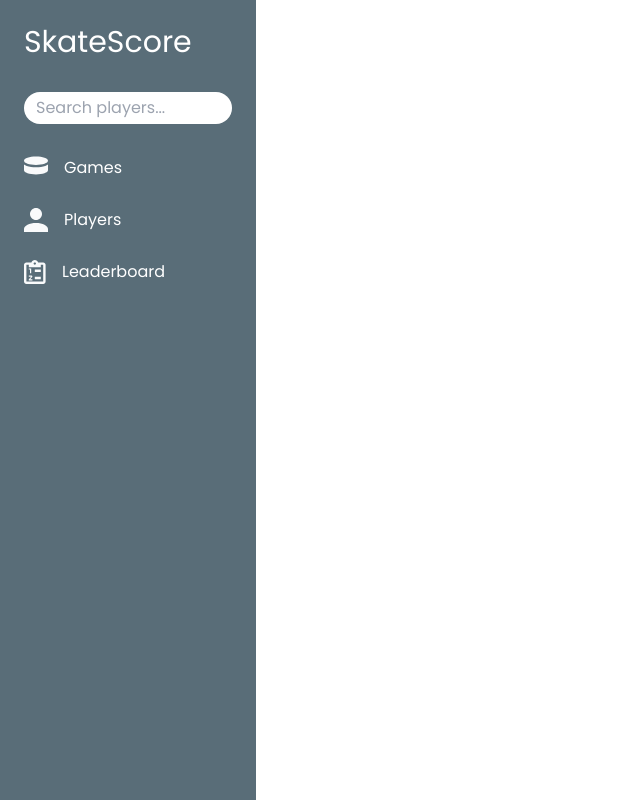
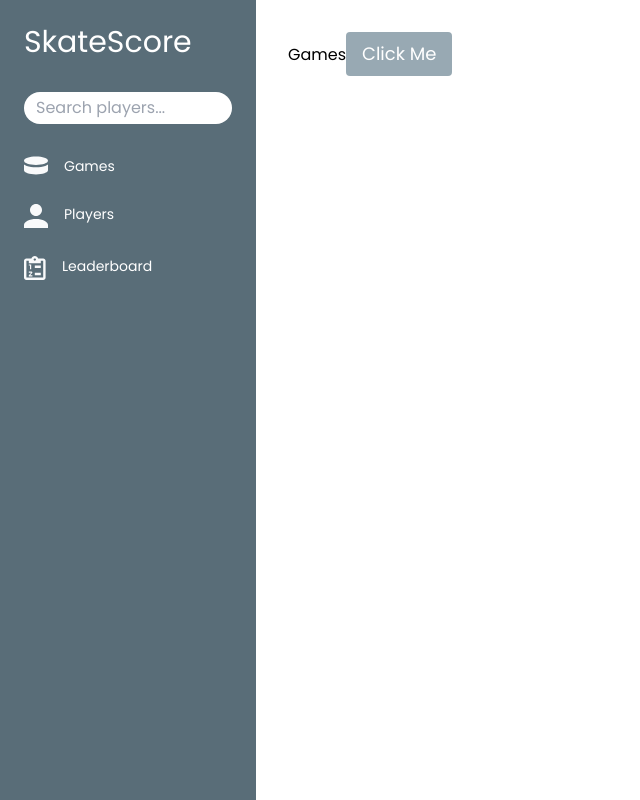
Before and after one commit to sleepingbaby/skatescore-frontend, a React (Vite) app: page / in a window 1280 px wide. Shown: the whole page, without its empty margins (0-640 px from the left). Built offline with nearby package versions, Linux system fonts and the light colour scheme; no server answers.

Commit message:
Modified button component to take in variant and size props, needs hover and click effects

```diff
--- a/src/components/SideNav.tsx
+++ b/src/components/SideNav.tsx
@@ -6,7 +6,7 @@ const SideNav = () => {
         className="my-8 p-1 px-3 w-full bg-white rounded-3xl"
         placeholder="Search players..."
       ></input>
-      <ul className="flex flex-col gap-y-7">
+      <ul className="flex flex-col gap-y-7 text-sm">
         <li className="flex">
           <svg
             width="24"
--- /dev/null
+++ b/src/pages/Home.tsx
@@ -0,0 +1,14 @@
+import Button from "../stories/Button";
+
+const Home = () => {
+  return (
+    <div className="w-4/5 p-8 bg-white text-black">
+      Games
+      <Button variant="contained" size="lg">
+        Click Me
+      </Button>
+    </div>
+  );
+};
+
+export default Home;
--- a/src/router.tsx
+++ b/src/router.tsx
@@ -1,5 +1,6 @@
 import { createBrowserRouter } from "react-router-dom";
 import App from "./App";
+import Home from "./pages/home";
 
 const router = createBrowserRouter([
   {
@@ -8,7 +9,7 @@ const router = createBrowserRouter([
     children: [
       {
         index: true,
-        element: <div className="w-4/5 p-8 bg-white">Games</div>,
+        element: <Home />,
       },
       {
         path: "/g/:gameid/",
--- a/src/stories/Button.tsx
+++ b/src/stories/Button.tsx
@@ -1,48 +1,32 @@
-import React from 'react';
-import './button.css';
+import React from "react";
 
 interface ButtonProps {
-  /**
-   * Is this the principal call to action on the page?
-   */
-  primary?: boolean;
-  /**
-   * What background color to use
-   */
-  backgroundColor?: string;
-  /**
-   * How large should the button be?
-   */
-  size?: 'small' | 'medium' | 'large';
-  /**
-   * Button contents
-   */
-  label: string;
-  /**
-   * Optional click handler
-   */
-  onClick?: () => void;
+  variant: "contained" | "outlined";
+  size: "sm" | "lg";
+  children: React.ReactNode;
 }
 
-/**
- * Primary UI component for user interaction
- */
-export const Button = ({
-  primary = false,
-  size = 'medium',
-  backgroundColor,
-  label,
-  ...props
-}: ButtonProps) => {
-  const mode = primary ? 'storybook-button--primary' : 'storybook-button--secondary';
-  return (
-    <button
-      type="button"
-      className={['storybook-button', `storybook-button--${size}`, mode].join(' ')}
-      style={{ backgroundColor }}
-      {...props}
-    >
-      {label}
-    </button>
-  );
+const Button: React.FC<ButtonProps> = ({ variant, size, children }) => {
+  // Define classes based on the variant and size props
+  const baseClasses = "py-2 px-4 rounded";
+
+  let variantClasses = "";
+  if (variant === "contained") {
+    variantClasses = "bg-primary text-white";
+  } else if (variant === "outlined") {
+    variantClasses = "border border-primary text-primary";
+  }
+
+  let sizeClasses = "";
+  if (size === "sm") {
+    sizeClasses = "text-sm";
+  } else if (size === "lg") {
+    sizeClasses = "text-lg";
+  }
+
+  const combinedClasses = `${baseClasses} ${variantClasses} ${sizeClasses}`;
+
+  return <button className={combinedClasses}>{children}</button>;
 };
+
+export default Button;
--- a/tailwind.config.js
+++ b/tailwind.config.js
@@ -11,7 +11,7 @@ export default {
       lg: "976px",
       xl: "1440px",
     },
-    extends: {
+    extend: {
       colors: {
         text: "#040506",
         background: "#F9FAFB",
```
Also changed, not shown: 1 other file (tests, documents, lock files or other folders).
